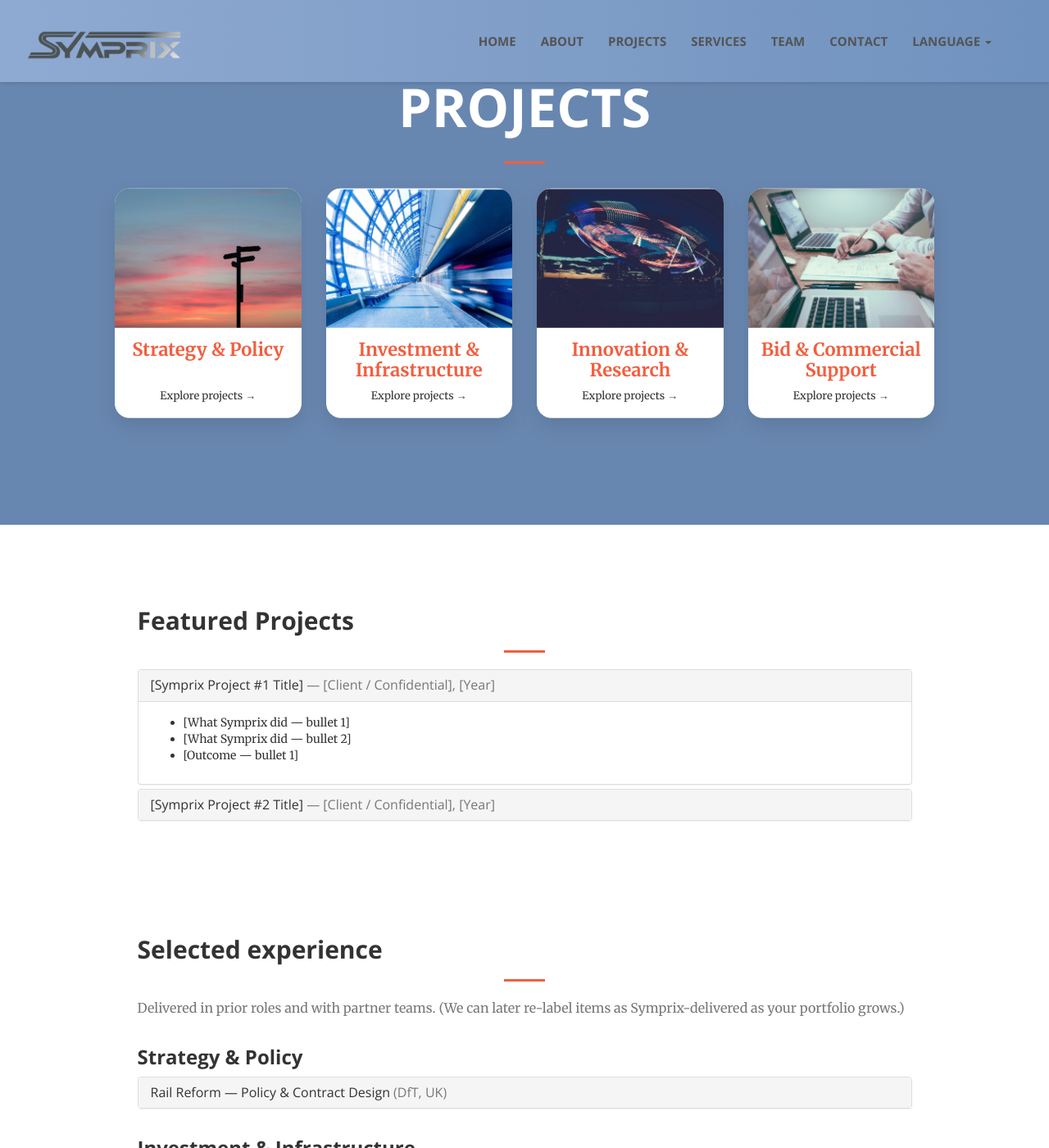
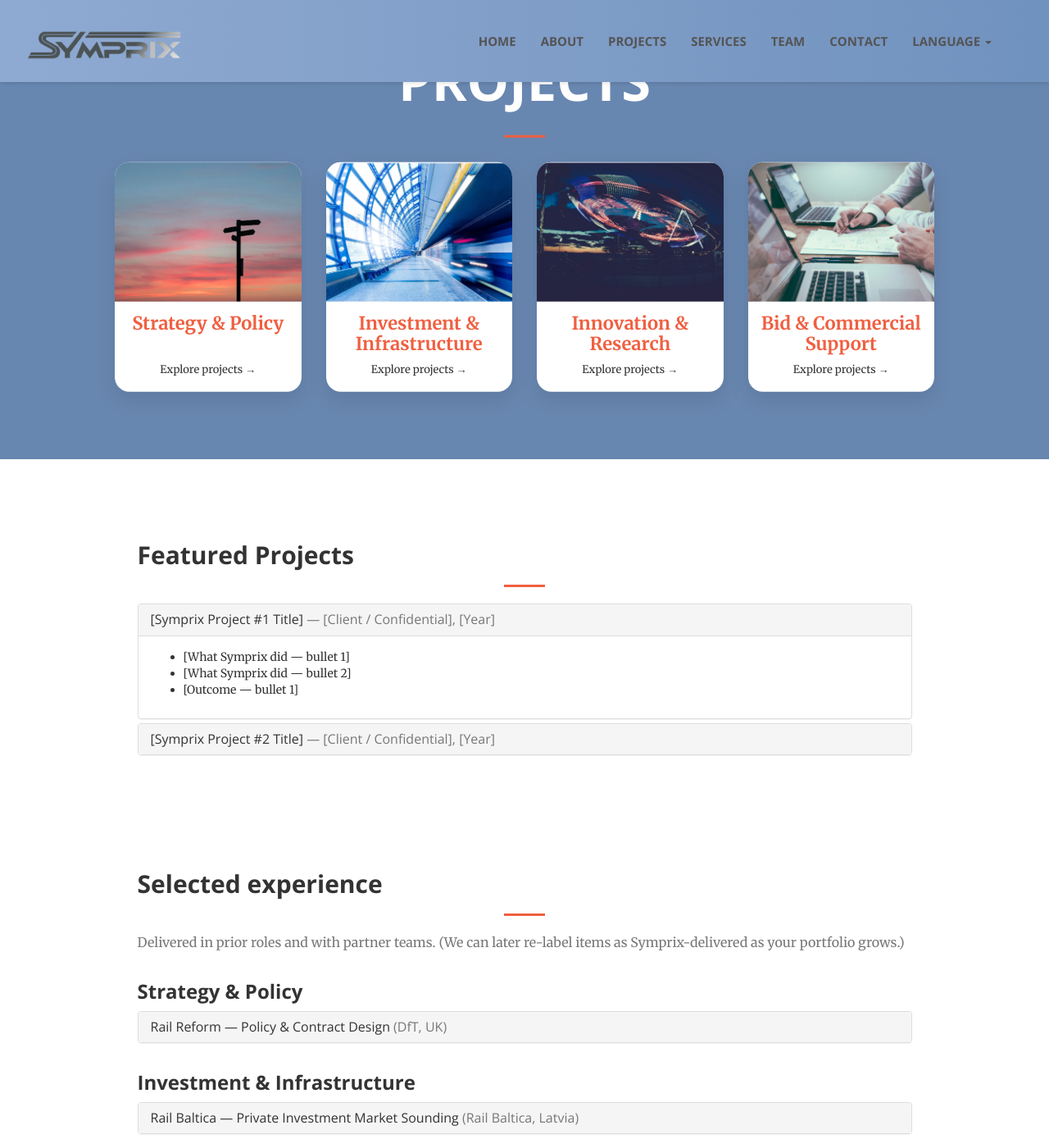
Before and after one commit to CD-Symprix/symprix, a Jekyll site: the page projects.html, which Jekyll copies as it is, in a window 1280 px wide and 1400 px high. Shown: the whole window at 82% size. Built offline with Jekyll 4.4.1, drawn with Linux system fonts in a browser that asks for light colours.

Commit message:
Adjust padding for projects hero section

```diff
--- a/projects.html
+++ b/projects.html
@@ -135,8 +135,8 @@
 
     header.masthead.projects-hero {
       min-height: 0 !important;           /* override template vh/min-height logic */
-      padding-top: 180px !important;
-      padding-bottom: 360px !important;    /* start here */
+      padding-top: 200px !important;
+      padding-bottom: 260px !important;    /* start here */
     }
 
     /* Set base readable colour */
```
